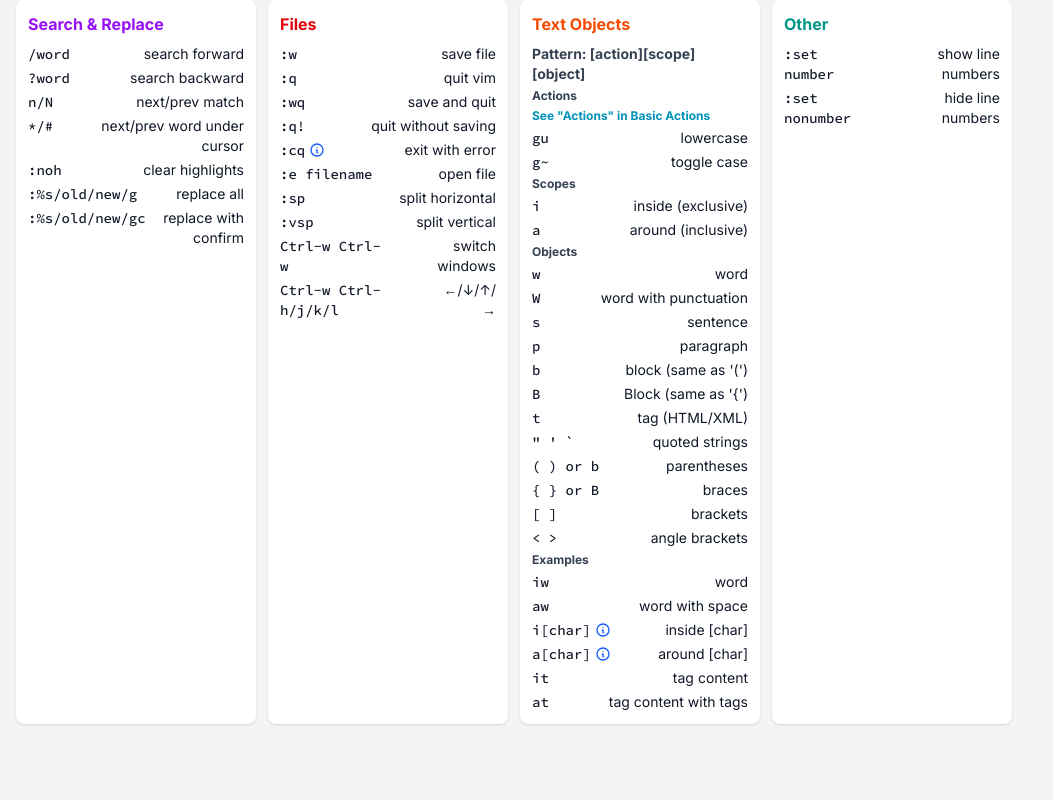
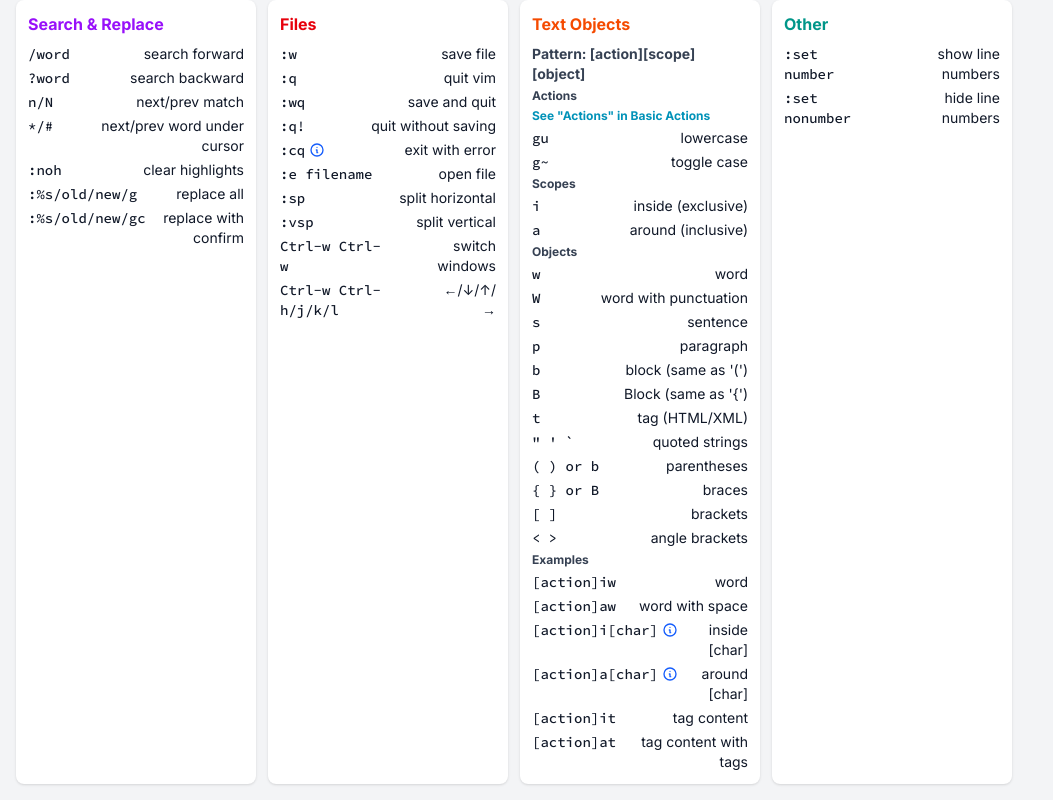
Before and after one commit to Noitidart/vim-cheats, a Next.js app: page / in a window 1280 px wide. Shown: the part 660-1460 px from the top of the page, without its empty margins (0-1053 px from the left). Before the commit the page ends 1400 px from the top, so only its background shows below. Built offline with nearby package versions, Linux system fonts and the light colour scheme.

Commit message:
Make clear the examples in Text Objects need action prefix

```diff
--- a/pages/index.tsx
+++ b/pages/index.tsx
@@ -272,10 +272,10 @@ const sections: Section[] = [
       ['< >', 'angle brackets'],
       ['', '', { isText: true }],
       ['Examples', '', { isText: true, commandColorClass: 'font-bold' }],
-      ['iw', 'word'],
-      ['aw', 'word with space'],
+      ['[action]iw', 'word'],
+      ['[action]aw', 'word with space'],
       [
-        'i[char]',
+        '[action]i[char]',
         'inside [char]',
         {
           tooltip: [
@@ -293,7 +293,7 @@ const sections: Section[] = [
         }
       ],
       [
-        'a[char]',
+        '[action]a[char]',
         'around [char]',
         {
           tooltip: [
@@ -310,8 +310,8 @@ const sections: Section[] = [
           ]
         }
       ],
-      ['it', 'tag content'],
-      ['at', 'tag content with tags']
+      ['[action]it', 'tag content'],
+      ['[action]at', 'tag content with tags']
     ]
   },
   {
```
